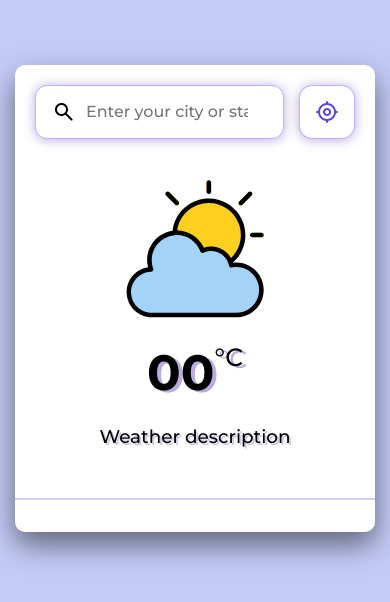
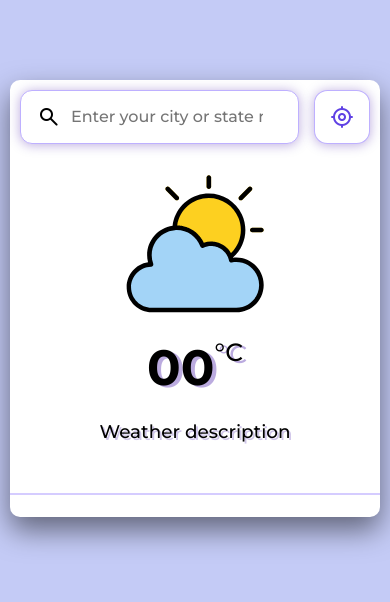
Before and after one commit to sohom-21/Weather-app, a plain HTML site: page index.html in a window 390 px wide. Shown: the part 124-726 px from the top of the page. Drawn offline with nearby package versions, Linux system fonts and the light colour scheme.

Commit message:
Update style.css

```diff
--- a/style.css
+++ b/style.css
@@ -160,17 +160,17 @@ body{
 }
 
 /* media queries for responsiveness of the website */
-@media(max-width: 624px){
+@media(max-width: 424px){
          body{
-                  padding: 15px;
+                  padding: 10px;
          }
          .search-section{
-                  padding: 20px;
+                  padding: 10px;
          }
          .hourly_weather{
-                  padding: 16px 20px;
+                  padding: 11px 18px;
          }
          .hourly_weather .weather-list{
-                  gap: 32px;
+                  gap: 27px;
          }
 }
```
